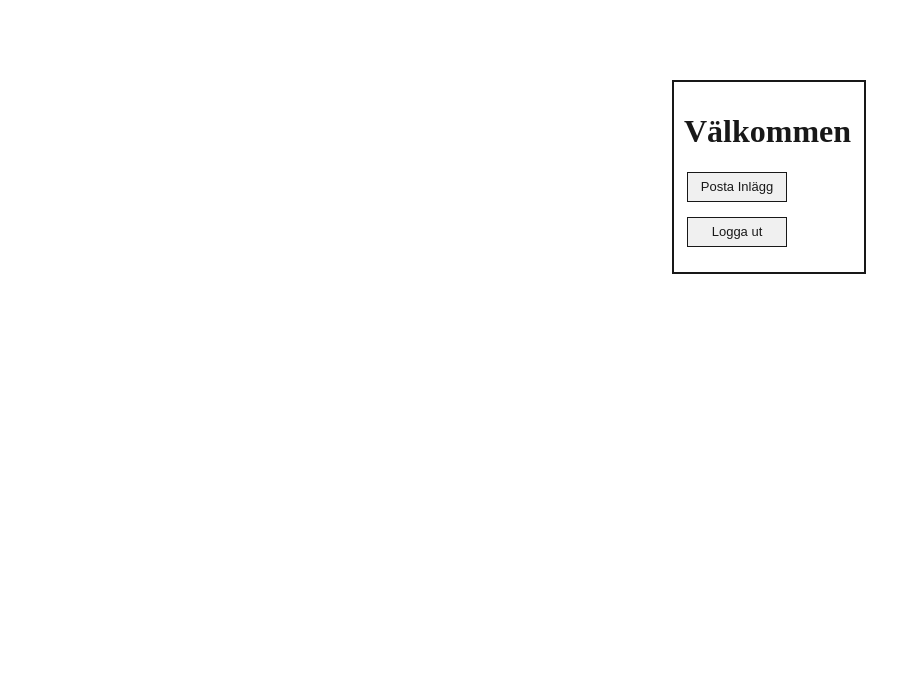
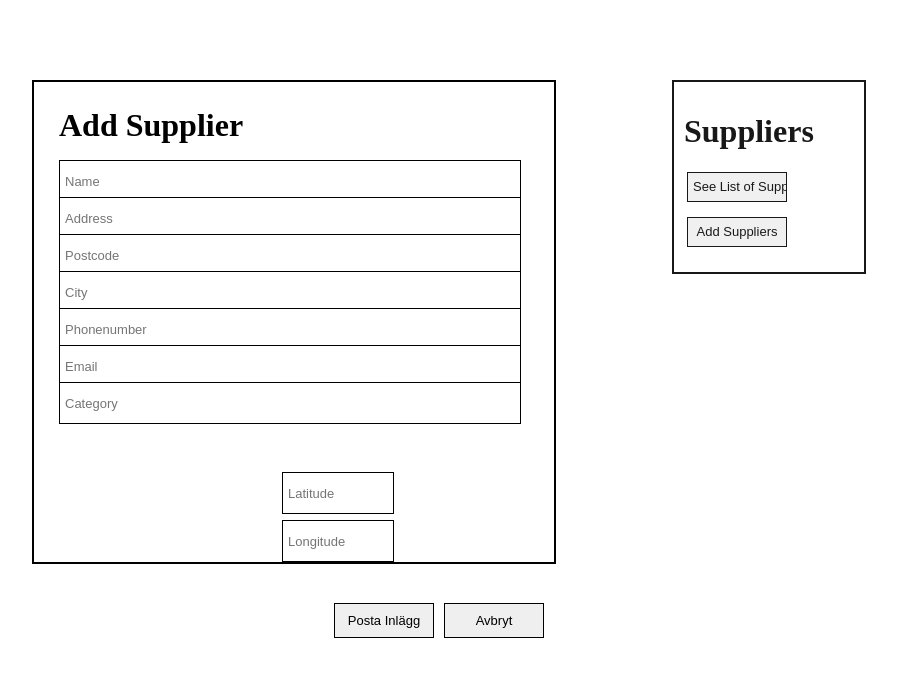
Before and after one commit to standout/working_at_standout_frontend, a PHP site: page /indexAdmin.php?addsuppliers=1 in a window 1280 px wide. Shown: the top 677 px of the page, without its empty margins (288-1185 px from the left). Run offline with PHP 8.4, Linux system fonts and the light colour scheme; some libraries are stand-ins or nearby versions.

Commit message:
project setups, GUI setups.

```diff
--- a/indexAdmin.php
+++ b/indexAdmin.php
@@ -22,29 +22,49 @@ if (isset($_GET['newPost']) != 1) {
 
 		echo '<div id="page-wrapper">
 
-	        <h1>Välkommen</h1>
+	        <h1>Suppliers</h1>
 
-	        <form action="indexAdmin.php?newPost=1" method="post">
-	         	<input type="submit" value="Posta Inlägg" />
+	        <form action="indexAdmin.php?seesuppliers=1" method="post">
+	         	<input type="submit" value="See List of Suppliers" />
 	        </form>
 
-	         <form action="php/SignOut.php" method="post">
-	         	<input type="submit" value="Logga ut" />
+	        <form action="indexAdmin.php?addsuppliers=1" method="post">
+	         	<input type="submit" value="Add Suppliers" />
 	        </form>
 
 	        </div>';
 	}
 
 
- if (isset($_GET['newPost']) == 1) {
+ if (isset($_GET['seesuppliers']) == 1) {
 
         echo '	<div id="newPost-wrapper">
 
-        			<h1>Skriv ett inlägg</h1>
+        			<h1>Suppliers:</h1>
 
-		        	<form action="php/WritePost.php" method="post">
-			        <input type="text" placeholder="Title" name="title"/><br/>
-			        <textarea placeholder="Skriv inlägg..." name="text"></textarea><br/>
+		        	<form action="" method="post">
+			        <input type="text" placeholder="Category" name="title"/><br/>
+			        <input type="submit" name="exit" value="Tillbaka" />
+			        </form>
+			        <br/>
+
+        		</div>';
+   	}
+
+   	if (isset($_GET['addsuppliers']) == 1) {
+
+        echo '	<div id="newPost-wrapper">
+
+        			<h1>Add Supplier</h1>
+
+		        	<form action="" method="post">
+			        <input type="text" placeholder="Name" name="name"/><br/>
+			        <input type="text" placeholder="Address" name="address"/><br/>
+			        <input type="text" placeholder="Postcode" name="postcode"/><br/>
+			        <input type="text" placeholder="City" name="city"/><br/>
+			        <input type="text" placeholder="Phonenumber" name="number"/><br/>
+			        <input type="text" placeholder="Email" name="email"/><br/>
+			        <input type="text" placeholder="Category" name="category"/><br/>
 			        <div id="smallmap" name="smallmap"></div><br/>
 			        <input type="text" placeholder="Latitude" name="lat" id="lat"/><br/>
 			        <input type="text" placeholder="Longitude" name="lng" id="lng"/><br/>
--- a/js/NewPost.js
+++ b/js/AddSmallMap.js
@@ -1,7 +1,7 @@
 /*
 * NewPost är en dynamisk klass.
 */
-function NewPost() {
+function AddSupplier() {
 /*
 * Globala variabler.
 */
@@ -81,7 +81,22 @@ var DEFAULT_LOCATION_LNG = 14.8290924;
 */
 	function newMarker(event) {
 
-		 placeMarker(event.latLng);
+		placeMarker(event.latLng);
+
+
+//ADDRESS TO LAT LNG
+		var geocoder = new google.maps.Geocoder();
+		var address = "new york";
+
+		geocoder.geocode( { 'address': address}, function(results, status) {
+
+		if (status == google.maps.GeocoderStatus.OK) {
+		   var latitude = results[0].geometry.location.lat();
+			var longitude = results[0].geometry.location.lng();
+		    alert(latitude);
+
+		  }
+		});
 
 		 document.getElementById("lat").value = event.latLng.lat();
          document.getElementById("lng").value = event.latLng.lng();
--- a/js/Main.js
+++ b/js/Main.js
@@ -47,7 +47,7 @@ var Main = {
 		var canvas				= document.getElementById('smallmap');
 		if (canvas != null) {
 
-			var writeNew = new NewPost();
+			var smallMap = new AddSmallMap();
 
 		}
 	},
@@ -61,16 +61,7 @@ var Main = {
 
 		Main.addDataToStage(Main.DEFAULT_LOCATION_LAT, Main.DEFAULT_LOCATION_LNG);
 
-	    var url = "http://localhost:3000/suppliers/";
-	    var request = new XMLHttpRequest();
-	    request.open("GET", url);
-	    request.onload = function() {
-	        if (request.status == 200) {
-
-	            Main.onDataLoaded(request);
-	        }
-	    };
-	    request.send(null);
+	    var getSuppliers = new GetSuppliers();
 
 	},
 /*
@@ -96,14 +87,20 @@ var Main = {
 
 			for (var i = 0; i < responseData.length; i++) {
 
-				var id  	= responseData[i].id;
-	            var name   	= responseData[i].name;
-	            var lat     = responseData[i].latitude;
-	            var lng     = responseData[i].longitude;
+				var id  		= responseData[i].id;
+	            var name   		= responseData[i].name;
+	            var address   	= responseData[i].address;
+	            var postcode   	= responseData[i].postcode;
+	            var city   		= responseData[i].city;
+	            var phone   	= responseData[i].phone;
+	            var email   	= responseData[i].email;
+	            var category   	= responseData[i].category;
+	            var lat    	 	= responseData[i].latitude;
+	            var lng     	= responseData[i].longitude;
 
 				Main.addDataToStage(lat, lng);
 
-				var theMarker = new Marker(id, name, lat, lng);
+				var theMarker = new Marker(id, name, address, postcode, city, phone, email, category, lat, lng);
 
 			}
 
--- a/js/Marker.js
+++ b/js/Marker.js
@@ -2,19 +2,25 @@
 * Marker är en dynamisk klass.
 * Marker tar emot alla värderna för inläggen.
 */
-function Marker(theID, theName, theLat, theLng) {
+function Marker(theID, theName, theAddress, thePostcode, theCity, thePhone, theEmail, theCategory, theLat, theLng) {
 /*
 * Globala variabler.
 */
 self = this;
 
-this.marker = null;
+this.marker 	= null;
 this.infowindow = null;
 
-this.theID 		= theID;
-this.theName 	= theName;
-this.theLat 	= theLat;
-this.theLng 	= theLng;
+this.theID 			= theID;
+this.theName 		= theName;
+this.theAddress 	= theAddress;
+this.thePostcode 	= thePostcode;
+this.theCity 		= theCity;
+this.thePhone 		= thePhone;
+this.theEmail 		= theEmail;
+this.theCategory	= theCategory;
+this.theLat 		= theLat;
+this.theLng 		= theLng;
 /*
 * init är klassens konstruktor.
 * initMarker startas.
@@ -40,7 +46,7 @@ this.theLng 	= theLng;
 		var position = new google.maps.LatLng(self.theLat, self.theLng);
 
 		var optionsMarker			= new Object();
-			optionsMarker.name	 	= self.theName;
+			optionsMarker.name	 	= self.theID;
 			optionsMarker.map		= Main.map;
 			optionsMarker.draggable	= false;
 			optionsMarker.animation	= google.maps.Animation.DROP;
@@ -48,7 +54,13 @@ this.theLng 	= theLng;
 
 		self.marker = new google.maps.Marker(optionsMarker);
 
-		var contentString = '<div id="name">' + self.theName + '</div>';
+		var contentString = '<div id="name">' 		+ self.theName + 		'</div>' +
+							'<div id="category">' 	+ self.theCategory + 	'</div>' +
+							'<div id="address">' 	+ self.theAddress + 	'</div>' +
+							'<div id="postcode">' 	+ self.thePostcode + 	'</div>' +
+							'<div id="city">' 		+ self.theCity + 		'</div>' +
+							'<div id="phone">' 		+ self.thePhone + 		'</div>' +
+							'<div id="email">'		+ self.theEmail + 		'</div>';
 
 		var optionsWindow			= new Object();
 			optionsWindow.content 	= contentString;
```
Also changed, not shown: index.html (added, +67 -0 lines), index.php (deleted, +0 -64 lines), js/GetSuppliers.js (added, +53 -0 lines), php/CheckLogin.php (deleted, +0 -60 lines), php/SignOut.php (deleted, +0 -15 lines), js/AddSupplier.js (added), php/AddSupplier.php (renamed from php/WritePost.php), php/GetSuppliers.php (renamed from php/GetPosts.php), 1 other file.
